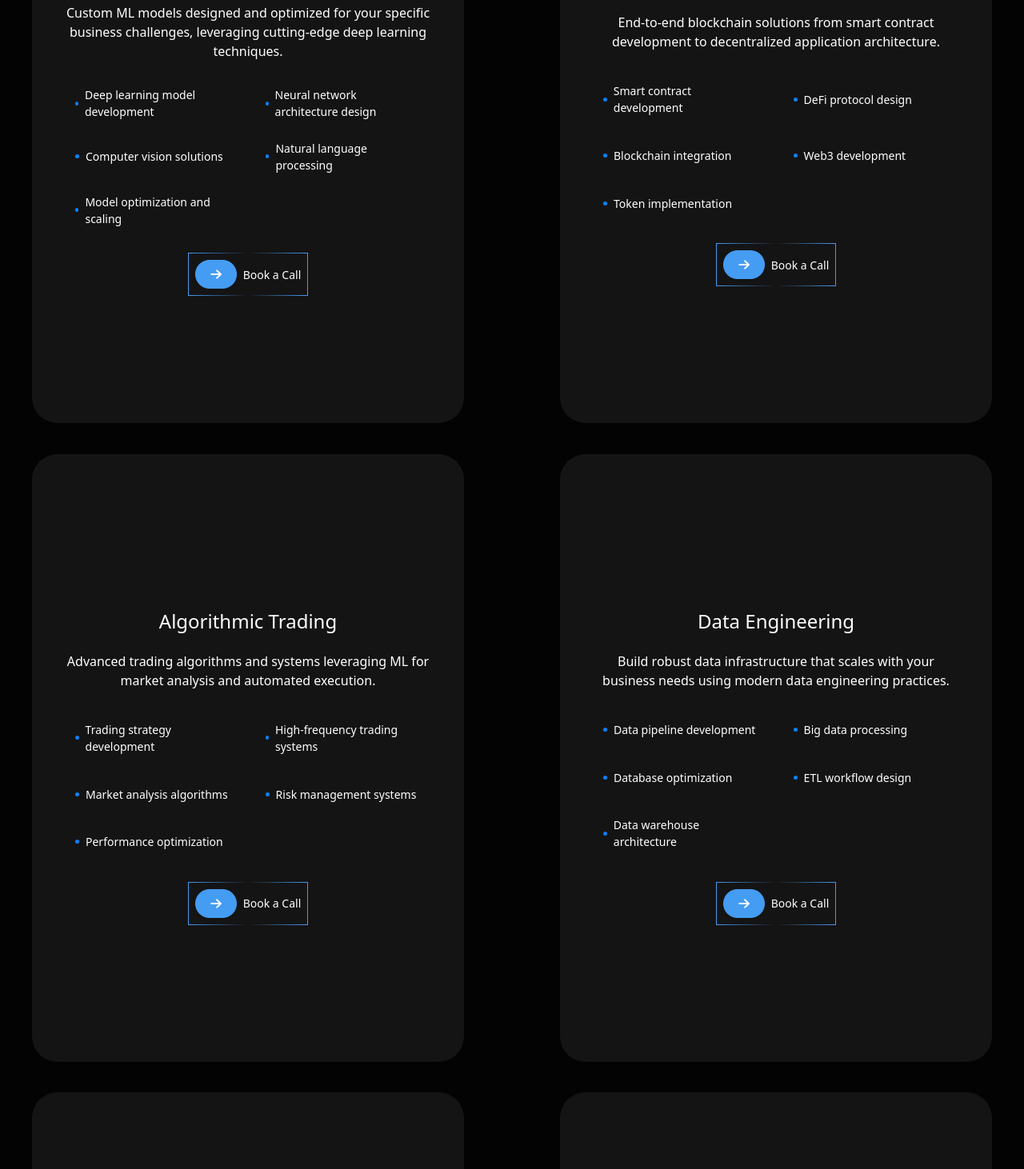
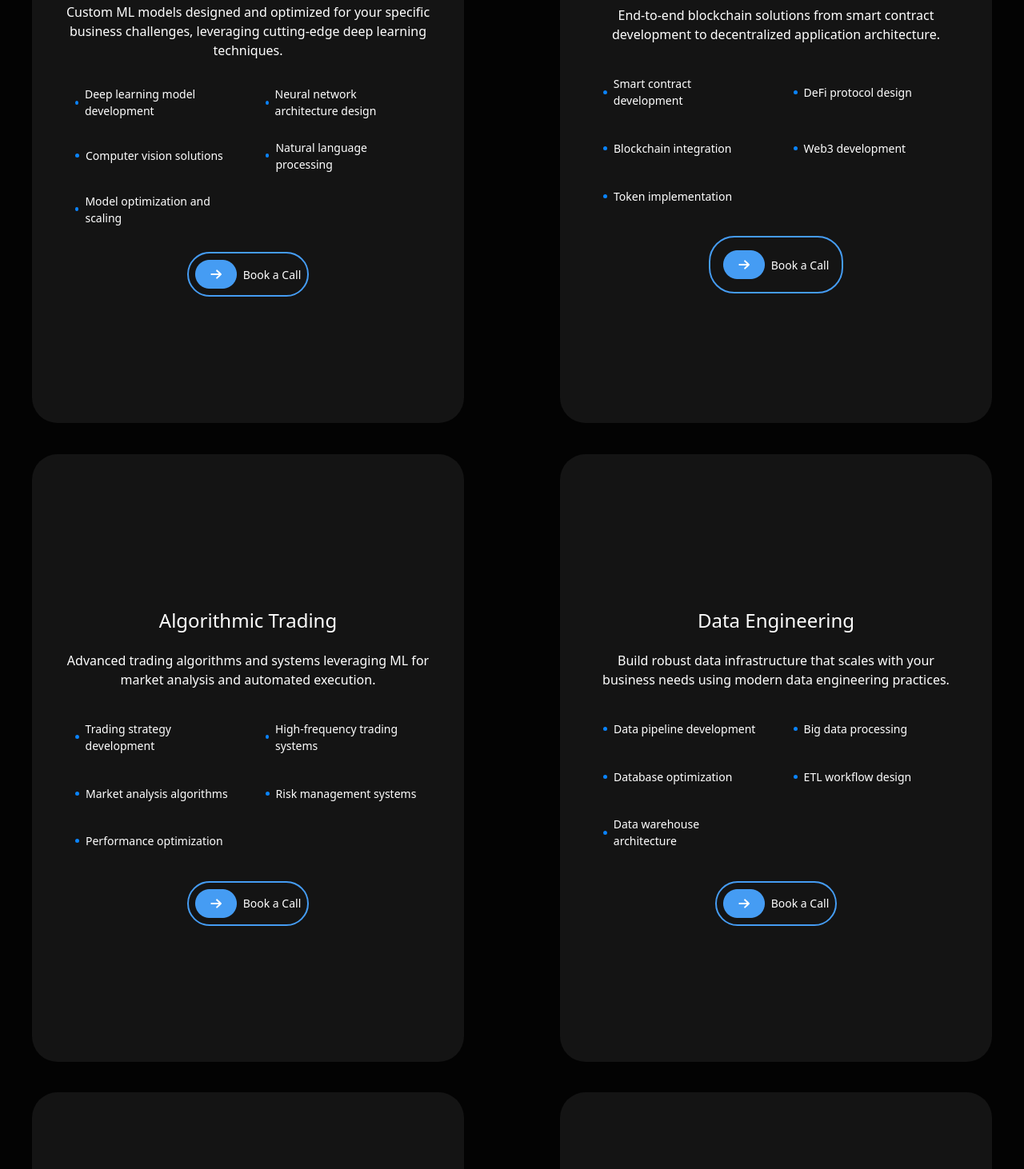
Before and after one commit to tolibovmuhamad/Egzamin-Github, a website: page src/paga2.html in a window 1280 px wide. Shown: the part 1018-2480 px from the top of the page at 80% size. Drawn offline with nearby package versions, Linux system fonts and the light colour scheme; files that its build step writes are made by us from their sources.

Commit message:
FINISH PROJECT

```diff
--- a/src/input.css
+++ b/src/input.css
@@ -1,7 +1 @@
 @import "tailwindcss";
-
-.maga1{
-     border: 1px solid;
-    border-image: linear-gradient( 90deg,#459CF3,#141414,#459CF3) 1;
-    border-radius: 20px;
-}
--- a/src/paga2.html
+++ b/src/paga2.html
@@ -59,7 +59,7 @@
                   <div class="w-[45%] flex items-center gap-2"><div class="w-1.25 rounded-[50%] bg-[#0A84FF] h-1.25"></div><p class="text-[14px] text-white">Model optimization and scaling</p></div>
                 </div>
                 <div>
-                  <button class="flex gap-2 items-center text-white text-[14px] px-2 py-2 maga1"><div><img src="./Container.png" alt=""></div>Book a Call</button>
+                  <button class="flex gap-2 items-center text-white text-[14px] px-2 py-2 border-2 border-solid border-[#459CF3] rounded-4xl"><div><img src="./Container.png" alt=""></div>Book a Call</button>
                 </div>
               </div>
               <div class="lg:w-[45%] w-[90%] m-auto lg:m-0 h-190 bg-[#141414] rounded-4xl flex flex-col items-center justify-center gap-5">
@@ -74,7 +74,7 @@
                   <div class="w-[45%] flex items-center gap-2"><div class="w-1.25 rounded-[50%] bg-[#0A84FF] h-1.25"></div><p class="text-[14px] text-white">Token implementation</p></div>
                 </div>
                 <div>
-                  <button class="flex gap-2 items-center text-white text-[14px] px-2 py-2 maga1"><div><img src="./Container.png" alt=""></div>Book a Call</button>
+                  <button class="flex gap-2 items-center text-white text-[14px] px-4 py-4 border-2 border-solid border-[#459CF3] rounded-4xl"><div><img src="./Container.png" alt=""></div>Book a Call</button>
                 </div>
               </div>
               <div class="lg:w-[45%] w-[90%] m-auto lg:m-0 h-190 bg-[#141414] rounded-4xl flex flex-col items-center justify-center gap-5">
@@ -89,7 +89,7 @@
                   <div class="w-[45%] flex items-center gap-2"><div class="w-1.25 rounded-[50%] bg-[#0A84FF] h-1.25"></div><p class="text-[14px] text-white">Performance optimization</p></div>
                 </div>
                 <div>
-                  <button class="flex gap-2 items-center text-white text-[14px] px-2 py-2 maga1"><div><img src="./Container.png" alt=""></div>Book a Call</button>
+                  <button class="flex gap-2 items-center text-white text-[14px] px-2 py-2 border-2 border-solid border-[#459CF3] rounded-4xl"><div><img src="./Container.png" alt=""></div>Book a Call</button>
                 </div>
               </div>
               <div class="lg:w-[45%] w-[90%] m-auto lg:m-0 h-190 bg-[#141414] rounded-4xl flex flex-col items-center justify-center gap-5">
@@ -104,7 +104,7 @@
                   <div class="w-[45%] flex items-center gap-2"><div class="w-1.25 rounded-[50%] bg-[#0A84FF] h-1.25"></div><p class="text-[14px] text-white">Data warehouse architecture</p></div>
                 </div>
                 <div>
-                  <button class="flex gap-2 items-center text-white text-[14px] px-2 py-2 maga1"><div><img src="./Container.png" alt=""></div>Book a Call</button>
+                  <button class="flex gap-2 items-center text-white text-[14px] px-2 py-2 border-2 border-solid border-[#459CF3] rounded-4xl"><div><img src="./Container.png" alt=""></div>Book a Call</button>
                 </div>
               </div>
               <div class="lg:w-[45%] w-[90%] m-auto lg:m-0 h-190 bg-[#141414] rounded-4xl flex flex-col items-center justify-center gap-5">
@@ -119,7 +119,7 @@
                   <div class="w-[45%] flex items-center gap-2"><div class="w-1.25 rounded-[50%] bg-[#0A84FF] h-1.25"></div><p class="text-[14px] text-white">Data visualization</p></div>
                 </div>
                 <div>
-                  <button class="flex gap-2 items-center text-white text-[14px] px-2 py-2 maga1"><div><img src="./Container.png" alt=""></div>Book a Call</button>
+                  <button class="flex gap-2 items-center text-white text-[14px] px-2 py-2 border-2 border-solid border-[#459CF3] rounded-4xl"><div><img src="./Container.png" alt=""></div>Book a Call</button>
                 </div>
               </div>
               <div class="lg:w-[45%] w-[90%] m-auto lg:m-0 h-190 bg-[#141414] rounded-4xl flex flex-col items-center justify-center gap-5">
```
Also changed, not shown: src/Group 27 (1).png (added).
